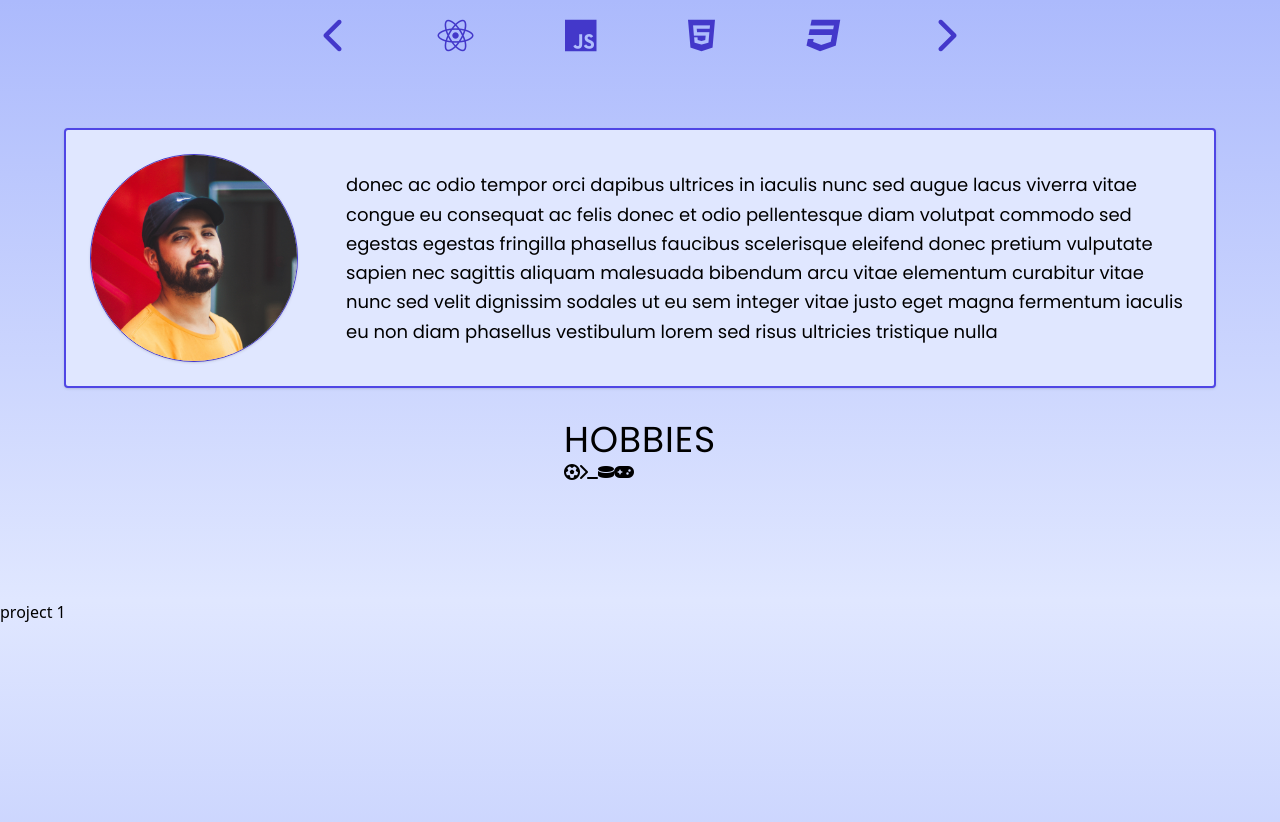
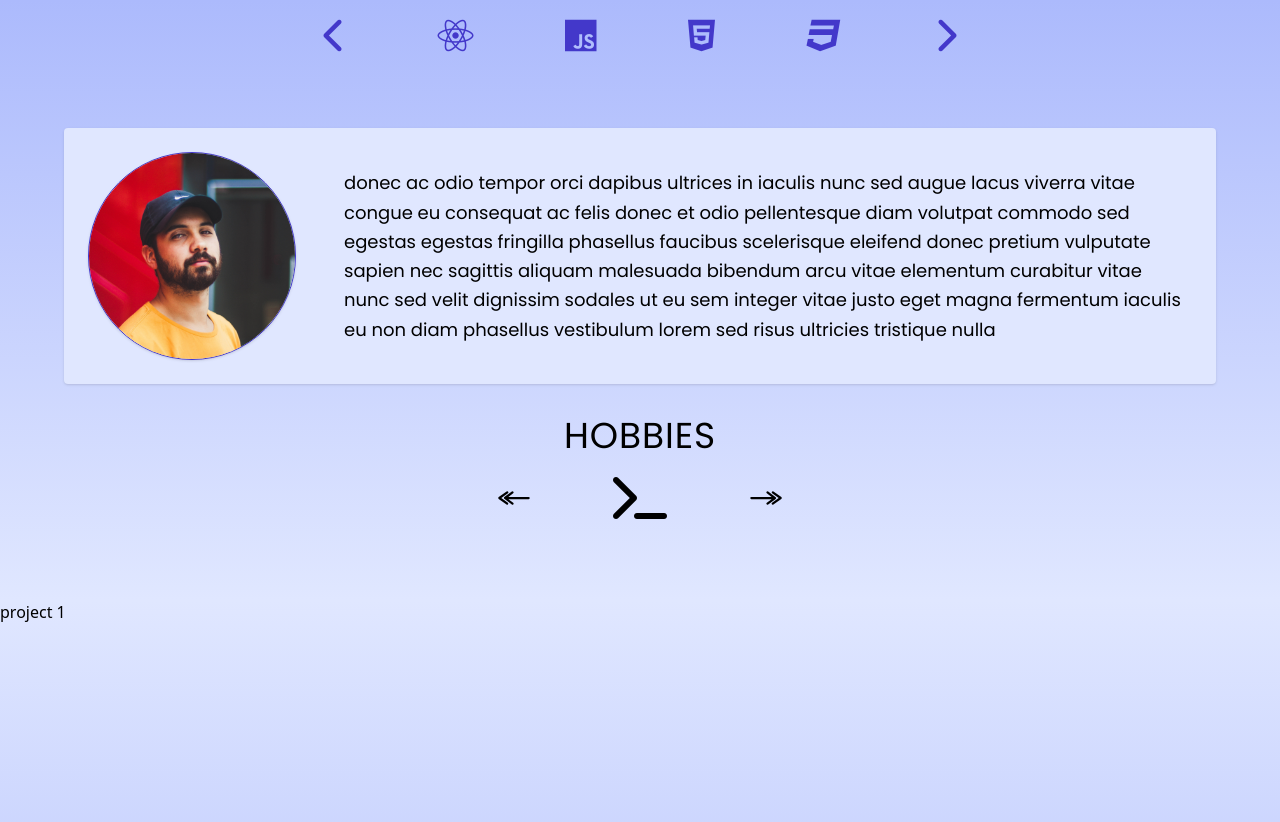
Before and after one commit to v-grillone/portfolio-page, a React (Create React App) app: page / in a window 1280 px wide. Shown: the part 880-1702 px from the top of the page. Built offline with nearby package versions, Linux system fonts and the light colour scheme.

Commit message:
hobbies rough build

```diff
--- a/src/components/AboutSection.js
+++ b/src/components/AboutSection.js
@@ -3,7 +3,6 @@ import { useEffect, useRef, useState } from 'react'
 const AboutSection = ({ aboutRef }) => {
 
   const [techIconsVisable, setTechIconsVisable] = useState(false);
-  console.log(techIconsVisable);
 
   const technologiesIconSection = useRef();
   useEffect(() => {
@@ -13,14 +12,26 @@ const AboutSection = ({ aboutRef }) => {
     techIconsObserver.observe(technologiesIconSection.current);
   }, [])
 
+  const [hobbiesIconPosition, setHobbiesIconPosition] = useState({
+    icon1: 'left-[0%]',
+    icon2: 'left-[50%]',
+    icon3: 'left-[100%]',
+    icon4: 'left-[150%]'
+  })
 
-  // let updatedDelay = '0s'
-  // const increaseSlideDelay = () => {
-  //   const slideDelay = getComputedStyle(document.documentElement).getPropertyValue('--tech-icon-delay')
-  //   console.log(slideDelay);
-
-  // }
-  // increaseSlideDelay();
+  const changeHobby = (e) => {
+    let iconsPositionArr = Object.values(hobbiesIconPosition).map(iconPosition => Number(iconPosition.slice(6,iconPosition.indexOf('%'))));
+    console.log(iconsPositionArr);
+    if(e.target.id === 'right-next-arrow' && iconsPositionArr[0] !== 50){
+      let updatedRight = {}
+      iconsPositionArr.map(position => position + 50).forEach((item, index) => {updatedRight[`icon${index + 1}`] = String(`left-[${item}%]`)});
+      setHobbiesIconPosition(updatedRight);
+    }else if(e.target.id === 'left-next-arrow' && iconsPositionArr[iconsPositionArr.length - 1] !== 50){
+      let updatedLeft = {}
+      iconsPositionArr.map(position => position - 50).forEach((item, index) => {updatedLeft[`icon${index + 1}`] = String(`left-[${item}%]`)});
+      setHobbiesIconPosition(updatedLeft);
+    }
+  }
 
   return (
     <div ref={aboutRef} className='about-section px-16 py-4 h-85vh w-full bg-gradient-to-b from-indigo-300 to-indigo-100 flex flex-col items-center space-y-8'>
@@ -35,17 +46,29 @@ const AboutSection = ({ aboutRef }) => {
           <i className={`fa-solid fa-chevron-right text-4xl text-indigo-700 ${techIconsVisable ? 'white-slide-final' : ''}`}></i>
         </div>
       </div>
-      <div className='introduction-container flex space-x-12 w-full p-6 items-center border-2 rounded border-indigo-600 bg-indigo-100 shadow'>
+      <div className='introduction-container flex space-x-12 w-full p-6 items-center rounded bg-indigo-100 shadow'>
         <img src={require('../assets/mock-profile-pic.jpg')} alt="profile-pic" className='object-cover object-center h-52 min-w-[13rem] border border-indigo-700 rounded-full shadow' />
         <p className='font-poppins text-lg leading-relaxed'>donec ac odio tempor orci dapibus ultrices in iaculis nunc sed augue lacus viverra vitae congue eu consequat ac felis donec et odio pellentesque diam volutpat commodo sed egestas egestas fringilla phasellus faucibus scelerisque eleifend donec pretium vulputate sapien nec sagittis aliquam malesuada bibendum arcu vitae elementum curabitur vitae nunc sed velit dignissim sodales ut eu sem integer vitae justo eget magna fermentum iaculis eu non diam phasellus vestibulum lorem sed risus ultricies tristique nulla</p>
       </div>
-      <div className="hobbies-section">
+      <div className="hobbies-section flex flex-col space-y-6 items-center">
         <h5 className='text-4xl font-poppins uppercase tracking-wide'>Hobbies</h5>
-        <div className="hobbies-icons-container">
-          <i className="fa-solid fa-futbol"></i>
-          <i className="fa-solid fa-terminal"></i>
-          <i className="fa-solid fa-hockey-puck"></i>
-          <i className="fa-solid fa-gamepad"></i>
+        <div className="hobbies-icons-container flex flex-row w-72 justify-between">
+          <span id='left-next-arrow' className='w-12 aspect-[1/1] bg-no-repeat bg-center bg-cover bg-next-arrow rotate-180 hover:cursor-pointer text-white z-[20]' onClick={changeHobby}></span>
+          <ul className='hobbies-icons-list flex flex-row list-none w-full relative'>
+            <li className={`absolute top-1/2 ${hobbiesIconPosition.icon1} transform -translate-x-1/2 -translate-y-1/2 z-10`}>
+              <i className={`fa-solid fa-futbol text-5xl ${hobbiesIconPosition.icon1 === 'left-[50%]' ? 'opacity-1' : 'opacity-0'}`}></i>
+            </li>
+            <li className={`absolute top-1/2 ${hobbiesIconPosition.icon2} transform -translate-x-1/2 -translate-y-1/2 z-10`}>
+              <i className={`fa-solid fa-terminal text-5xl ${hobbiesIconPosition.icon2 === 'left-[50%]' ? 'opacity-1' : 'opacity-0'}`}></i>
+            </li>
+            <li className={`absolute top-1/2 ${hobbiesIconPosition.icon3} transform -translate-x-1/2 -translate-y-1/2 z-10`}>
+              <i className={`fa-solid fa-hockey-puck text-5xl ${hobbiesIconPosition.icon3 === 'left-[50%]' ? 'opacity-1' : 'opacity-0'}`}></i>
+            </li>
+            <li className={`absolute top-1/2 ${hobbiesIconPosition.icon4} transform -translate-x-1/2 -translate-y-1/2 z-10`}>
+              <i className={`fa-solid fa-gamepad text-5xl ${hobbiesIconPosition.icon4 === 'left-[50%]' ? 'opacity-1' : 'opacity-0'}`}></i>
+            </li>
+          </ul>
+          <span id='right-next-arrow' className='w-12 aspect-[1/1] bg-no-repeat bg-center bg-cover bg-next-arrow hover:cursor-pointer z-20' onClick={changeHobby}></span>
         </div>
       </div>
     </div>
--- a/tailwind.config.js
+++ b/tailwind.config.js
@@ -19,8 +19,9 @@ module.exports = {
       },
       backgroundImage:
          {
-           'reach-out-waves': "url(/src/assets/layered-waves-haikei.svg)"
-         }
+           'reach-out-waves': "url(/src/assets/layered-waves-haikei.svg)",
+           'next-arrow': "url(/src/assets/next-arrow.svg)"
+         },
     },
   },
   plugins: [],
```
Also changed, not shown: src/assets/next-arrow.svg (added).
